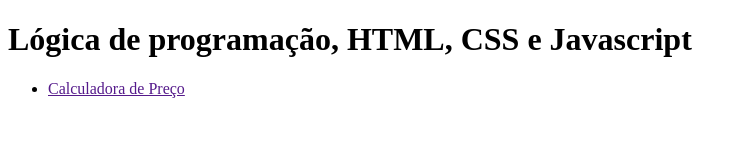
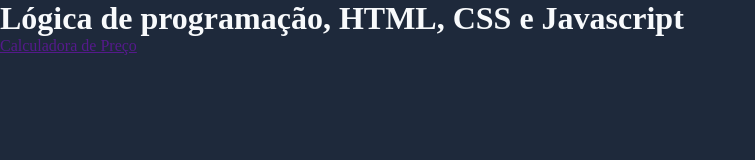
Before and after one commit to Gominhooudybala/atividade_11, a plain HTML site: page index.html in a window 1280 px wide. Shown: the whole page, without its empty margins (0-755 px from the left). Drawn offline with Linux system fonts and the light colour scheme.

Commit message:
style: css reset and backgroud change

```diff
--- a/index.html
+++ b/index.html
@@ -3,6 +3,7 @@
 <head>
     <meta charset="UTF-8">
     <meta name="viewport" content="width=device-width, initial-scale=1.0">
+    <link rel="stylesheet" href="style.css">
     <title>Atividade 11</title>
 </head>
 <body>
--- a/style.css
+++ b/style.css
@@ -0,0 +1,15 @@
+* {
+    margin: 0;
+    padding: 0;
+    box-sizing: border-box;
+}
+
+:root {
+    --main-background: #1e293b;
+    --text-color: #f8fafc;
+}
+
+body {
+    background-color: #1e293b;
+    color: var(--text-color);
+}
```
